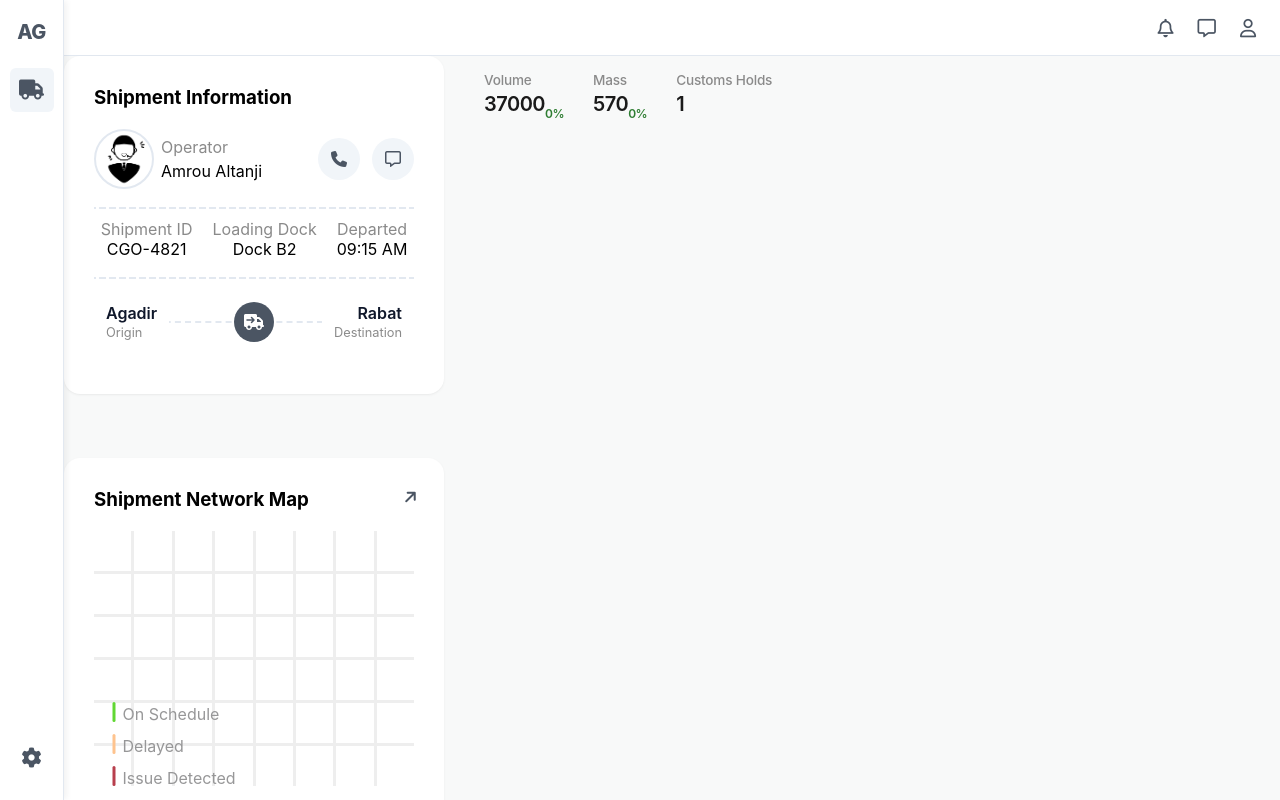
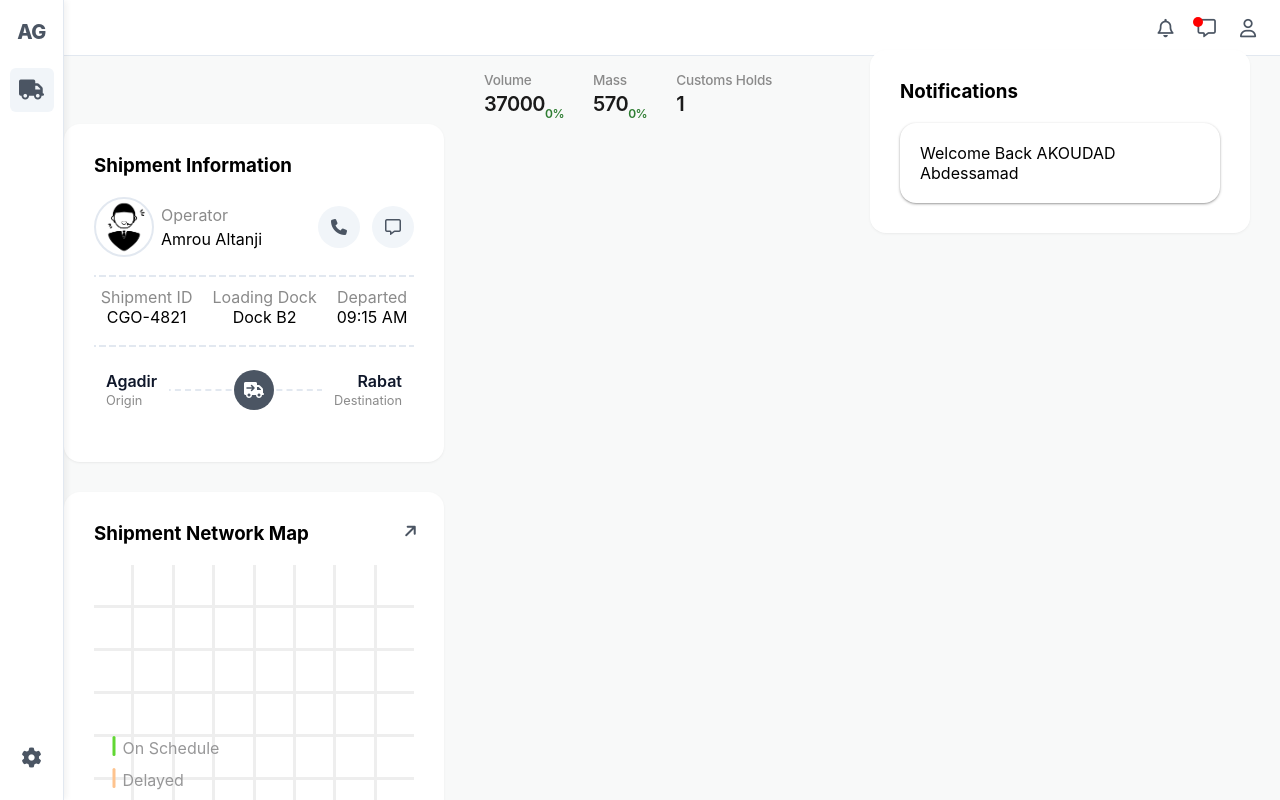
Before and after one commit to ARGUS269/Aetheria-Logistics-Hub, a Vue app: page /logistic in a window 1280 px wide. Both pictures are taken after a click on the element 1165 px from the left and 27 px from the top of the page. Built offline with nearby package versions, Linux system fonts and the light colour scheme.

Commit message:
feat: initial project setup

```diff
--- a/src/components/LoginForm.vue
+++ b/src/components/LoginForm.vue
@@ -122,10 +122,10 @@ function dispatchSignalLogOut() {
   </div>
 </template>
 
-<style scoped>
+<style>
 * {
   user-select: none;
-  box-sizing: border-box; /* Crucial padding fallback fix */
+  box-sizing: border-box;
 }
 
 .login-page-wrapper {
--- /dev/null
+++ b/src/components/MessageComponent.vue
@@ -0,0 +1,76 @@
+<script setup>
+import { ref, computed, onMounted, onUnmounted } from "vue";
+const props = defineProps({
+  message: {
+    type: Object,
+    required: true,
+  },
+  messageValue: {
+    type: Object,
+    required: true,
+  },
+});
+</script>
+
+<template>
+  <div class="body">
+    <div class="head">
+      <h3>{{ message.value }}</h3>
+    </div>
+    <div class="message" v-if="!messageValue">No {{ message.value }} Yet...</div>
+    <div class="message" v-else> {{ messageValue }}</div>
+  </div>
+</template>
+
+<style scoped>
+* {
+  font-family:
+    "Inter",
+    "Roboto",
+    -apple-system,
+    BlinkMacSystemFont,
+    "Segoe UI",
+    sans-serif;
+  -webkit-font-smoothing: antialiased;
+  -moz-osx-font-smoothing: grayscale;
+  box-sizing: border-box;
+}
+.body {
+  display: flex;
+  flex-direction: column;
+  width: 380px;
+  padding: 30px;
+  min-height: 150px;
+  max-height: 500px;
+  border-radius: 16px;
+  overflow: scroll;
+  box-shadow:
+    0 1px 3px 0 rgba(0, 0, 0, 0.05),
+    0 1px 2px -1px rgba(0, 0, 0, 0.05);
+  gap: 20px;
+  background-color: white;
+}
+
+.head {
+  display: flex;
+  justify-content: start;
+}
+
+.message {
+  display: flex;
+  flex-direction: column;
+  width: 320px;
+  cursor: pointer;
+  padding: 20px;
+  border-radius: 16px;
+  box-shadow:
+    0 1px 3px 0 rgba(0, 0, 0, 0.295),
+    0 1px 2px -1px rgba(0, 0, 0, 0.432);
+  gap: 20px;
+  background-color: white;
+  transition: scale 0.2s ease;
+}
+.message:hover {
+  scale: 1.05;
+}
+</style>
--- a/src/views/LogisticsHub.vue
+++ b/src/views/LogisticsHub.vue
@@ -5,9 +5,13 @@ import AnalyticsBanner from "@/components/AnalyticsBanner.vue";
 import LoginForm from "@/components/LoginForm.vue";
 import ShipmentNetworkMap from "@/components/ShipmentNetworkMap.vue";
 import ShipmentInformation from "@/components/ShipmentInformation.vue";
+import MessageComponent from "@/components/MessageComponent.vue";
 const isClicked = ref(false);
+const NotificationsisClicked = ref(false);
+const MessageisClicked = ref(false);
 const LoginisClicked = ref(false);
 const TransIsRotated = ref(false);
+const userGreetingValue = ref("");
 const status = ["MANIFEST_CREATED", "IN_TRANSIT", "HELD_IN_CUSTOMS", "DELIVERED"];
 const props = defineProps({
   cargoManifest: {
@@ -20,7 +24,13 @@ const props = defineProps({
   },
 });
 // The Phase: The cargo hit an international border and got frozen by border agents due to a documentation mismatch or a security inspection flag.
-
+let workerInterval = null;
+onMounted(() => {
+  workerInterval = setInterval(async () => {
+    userGreetingValue.value="Welcome Back AKOUDAD Abdessamad"
+    clearInterval(workerInterval);
+  }, 3000);
+});
 const emit = defineEmits(["add-cargo", "add-infos"]);
 
 function submitClicked(val) {
@@ -38,21 +48,36 @@ function clicked() {
   isClicked.value = false;
   LoginisClicked.value = false;
   TransIsRotated.value = false;
+  NotificationsisClicked.value = false;
+  MessageisClicked.value = false;
 }
 
 function chevronClicked() {
   isClicked.value = false;
   LoginisClicked.value = false;
+  NotificationsisClicked.value = false;
+  MessageisClicked.value = false;
 }
 
 function loginisClicked() {
   isClicked.value = false;
   TransIsRotated.value = false;
+  NotificationsisClicked.value = false;
+  MessageisClicked.value = false;
 }
 
-function cargoClicked() {
+function notificationsisClicked() {
+  isClicked.value = false;
   TransIsRotated.value = false;
   LoginisClicked.value = false;
+  MessageisClicked.value = false;
+}
+
+function messageisClicked() {
+  isClicked.value = false;
+  TransIsRotated.value = false;
+  LoginisClicked.value = false;
+  NotificationsisClicked.value = false;
 }
 
 function chevron() {
@@ -79,8 +104,25 @@ function chevron() {
         </ul>
       </Transition>
     </div>
-    <div class="notifications"><i class="fa-regular fa-bell"></i></div>
-    <div class="messages"><i class="fa-regular fa-message"></i></div>
+    <div
+      class="notifications"
+      @click.stop="
+        NotificationsisClicked = !NotificationsisClicked;
+        if (NotificationsisClicked) notificationsisClicked();
+      "
+    >
+      <i class="fa-regular fa-bell"></i>
+    </div>
+    <div
+      class="messages"
+      @click.stop="
+        MessageisClicked = !MessageisClicked;
+        if (MessageisClicked) messageisClicked();
+      "
+       :class="{not: userGreetingValue}"
+    >
+      <i class="fa-regular fa-message"></i>
+    </div>
     <div
       class="login"
       @click.stop="
@@ -116,6 +158,16 @@ function chevron() {
       <LoginForm @login-infos="LoginClicked" />
     </div>
   </Transition>
+  <Transition name="shrink-square-login">
+    <div class="dashboard-view-login" v-show="NotificationsisClicked" @click.stop>
+      <MessageComponent :message="{ value: 'Notifications' }" :messageValue="userGreetingValue"/>
+    </div>
+  </Transition>
+  <Transition name="shrink-square-login">
+    <div class="dashboard-view-login" v-show="MessageisClicked" @click.stop>
+      <MessageComponent :message="{ value: 'Messages' }" :messageValue="userGreetingValue" />
+    </div>
+  </Transition>
 </template>
 
 <style scoped>
@@ -128,6 +180,21 @@ i {
   top: 50%;
   left: 50%;
   transform: translate(-50%, -50%);
+}
+.messages{
+  position: relative;
+}
+
+.not::before{
+  content: "";
+  position: absolute;
+  background-color: red;
+  width: 10px;
+  height: 10px;
+  border-radius: 50%;
+  top: 0;
+  left: -50%;
+  transform: translateX(50%);
 }
 
 .dashboard-items {
@@ -155,6 +222,7 @@ i {
 .info-area {
   grid-area: info;
   height: fit-content;
+  margin-top: 68px;
 }
 
 .map-area {
```
